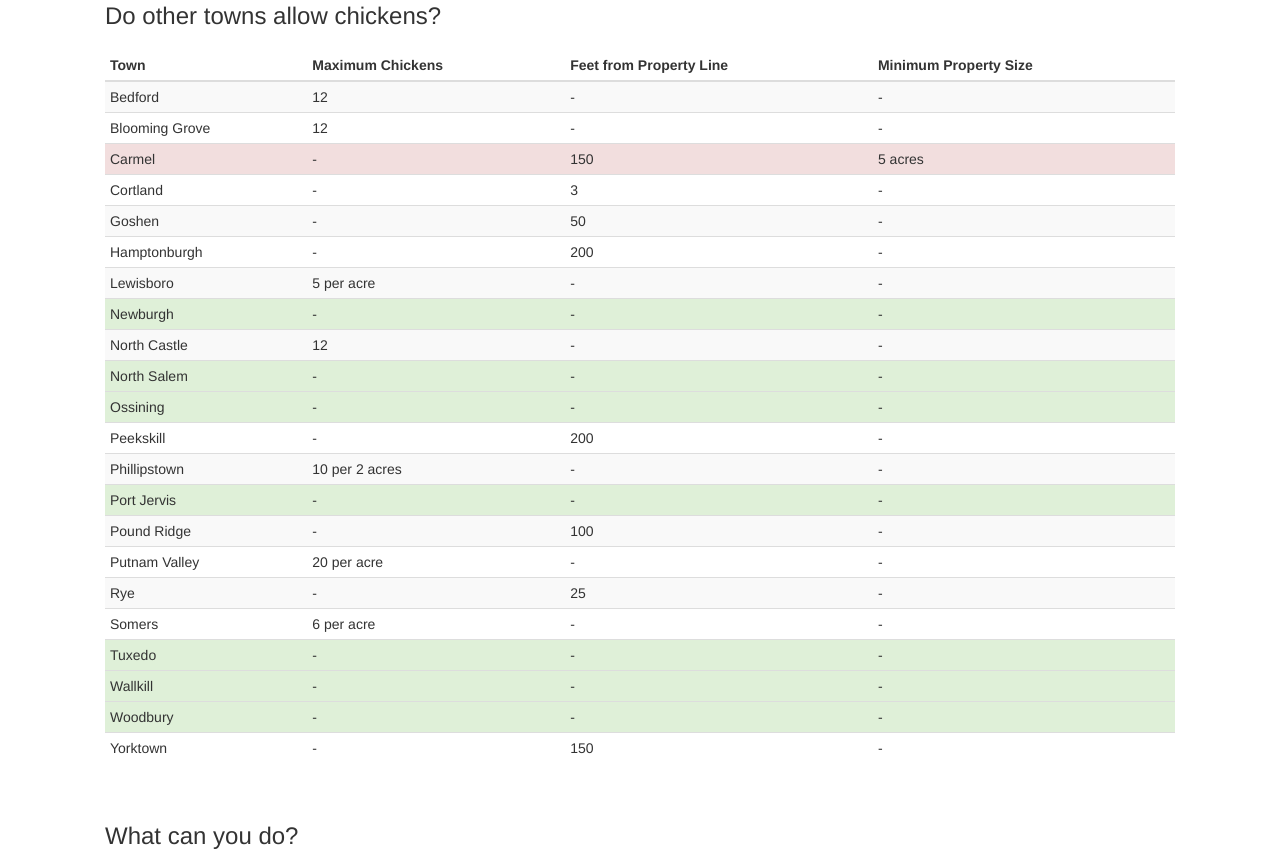
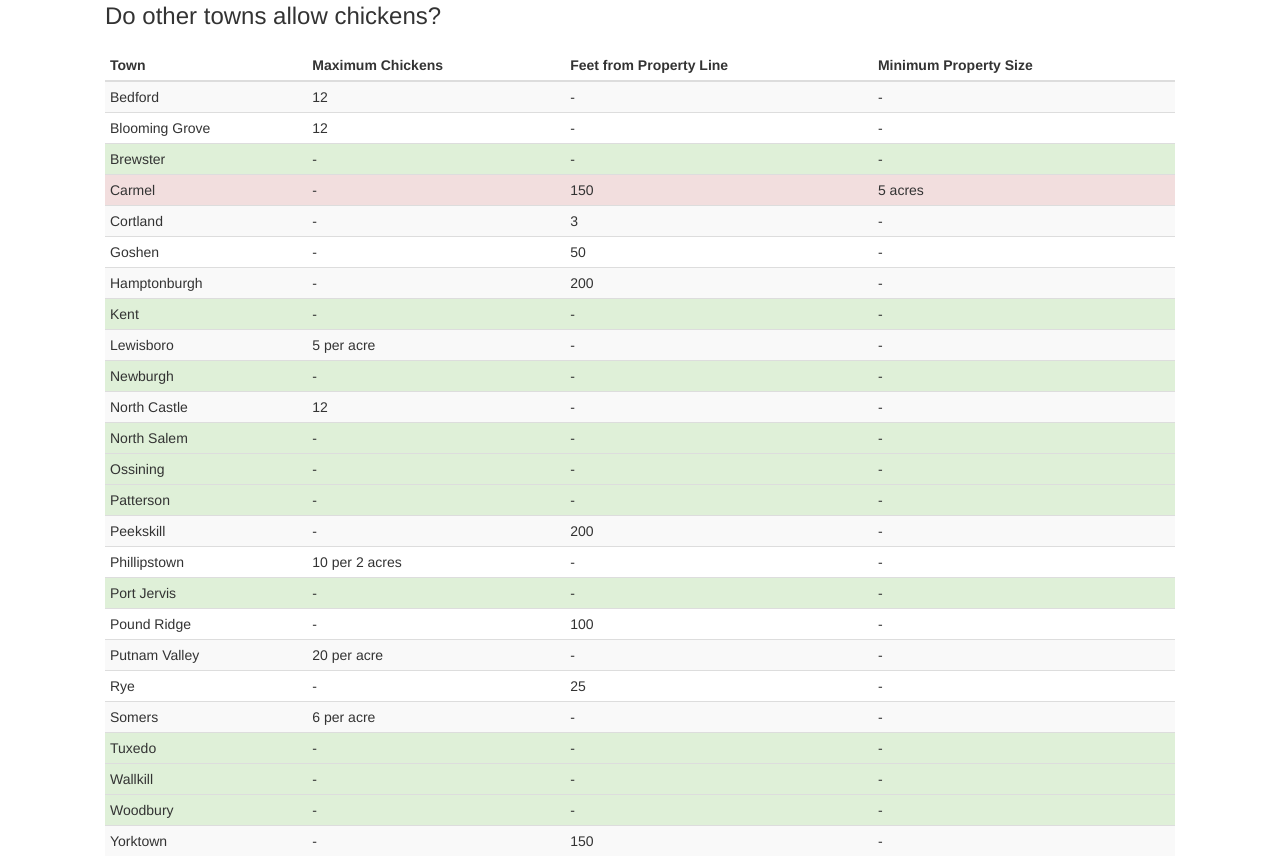
Before and after one commit to atyberg/carmel-loves-chickens, a plain HTML site: page static/index.html in a window 1280 px wide. Shown: the part 1113-1972 px from the top of the page. Drawn offline with nearby package versions, Linux system fonts and the light colour scheme.

Commit message:
Content added to table.

```diff
--- a/static/index.html
+++ b/static/index.html
@@ -53,6 +53,12 @@
                 <td>-</td>
                 <td>-</td>
               </tr>
+              <tr class="success">
+                <td>Brewster</td>
+                <td>-</td>
+                <td>-</td>
+                <td>-</td>
+              </tr>
               <tr class="danger">
                 <td>Carmel</td>
                 <td>-</td>
@@ -75,6 +81,12 @@
                 <td>Hamptonburgh</td>
                 <td>-</td>
                 <td>200</td>
+                <td>-</td>
+              </tr>
+              <tr class="success">
+                <td>Kent</td>
+                <td>-</td>
+                <td>-</td>
                 <td>-</td>
               </tr>
               <tr>
@@ -103,6 +115,12 @@
               </tr>
               <tr class="success">
                 <td>Ossining</td>
+                <td>-</td>
+                <td>-</td>
+                <td>-</td>
+              </tr>
+              <tr class="success">
+                <td>Patterson</td>
                 <td>-</td>
                 <td>-</td>
                 <td>-</td>
```
